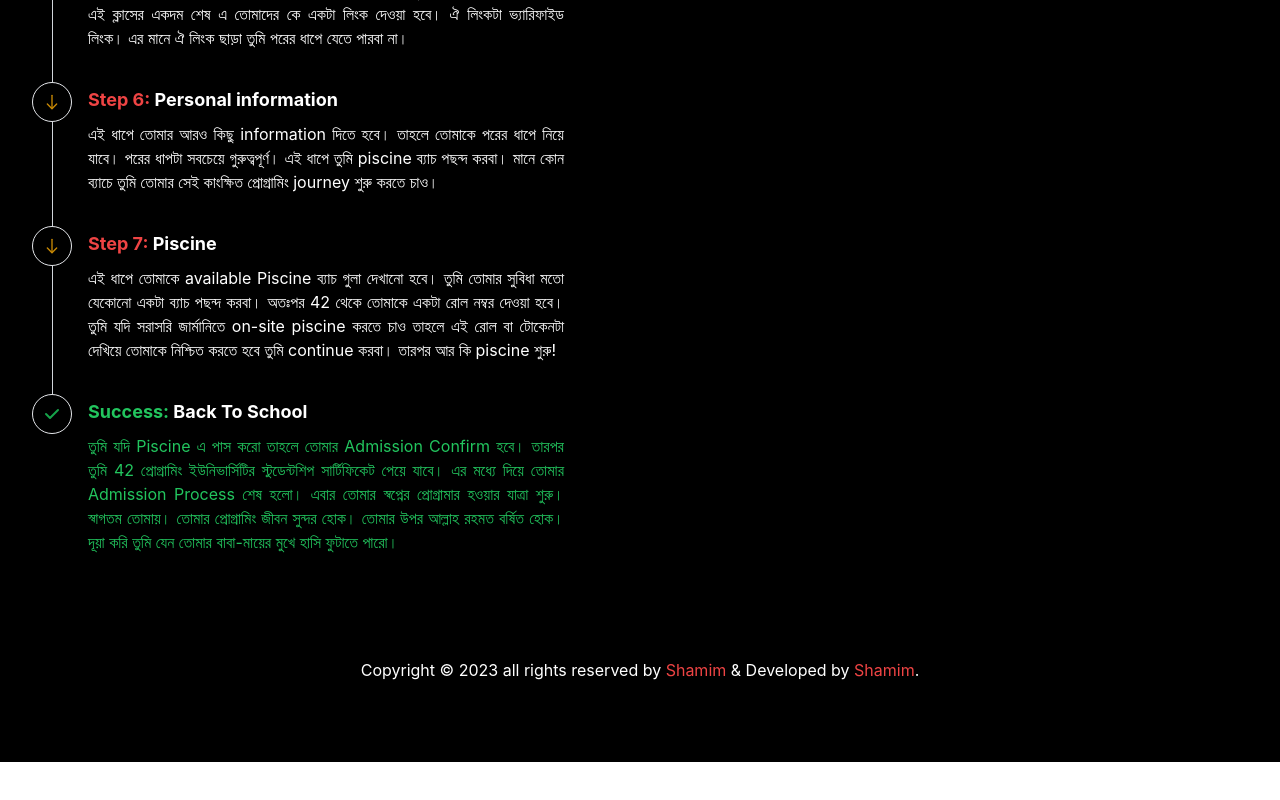
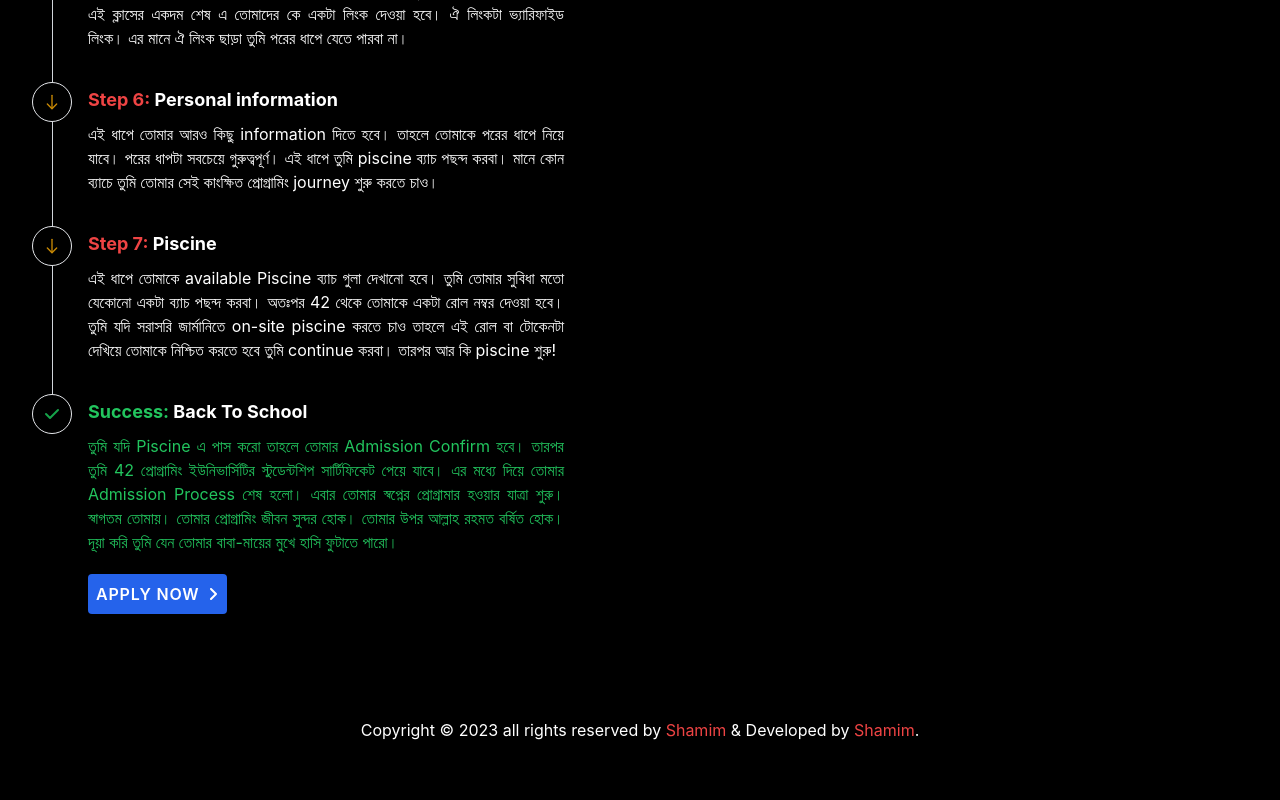
Before and after one commit to anamulislamshamim/42-info-desk-bangla, a React (Create React App) app: page /admission in a window 1280 px wide. Shown: the part 1039-1839 px from the top of the page. Before the commit the page ends 1801 px from the top, so only its background shows below. Built offline with nearby package versions, Linux system fonts and the light colour scheme.

Commit message:
some development has been done

```diff
--- a/src/pages/AdmissionProcess.jsx
+++ b/src/pages/AdmissionProcess.jsx
@@ -299,6 +299,22 @@ const AdmissionProcess = () => {
                                 তুমি যদি Piscine এ পাস করো তাহলে তোমার Admission Confirm হবে। তারপর তুমি 42 প্রোগ্রামিং ইউনিভার্সিটির স্টুডেন্টশিপ সার্টিফিকেট পেয়ে যাবে।
                                 এর মধ্যে দিয়ে তোমার Admission Process শেষ হলো। এবার তোমার স্বপ্নের প্রোগ্রামার হওয়ার যাত্রা শুরু। স্বাগতম তোমায়।
                                 তোমার প্রোগ্রামিং জীবন সুন্দর হোক। তোমার উপর আল্লাহ রহমত বর্ষিত হোক। দূয়া করি তুমি যেন তোমার বাবা-মায়ের মুখে হাসি ফুটাতে পারো।
+                                <p>
+                                    <a
+                                        href="/course"
+                                        aria-label=""
+                                        className="inline-flex mt-5 items-center font-semibold tracking-wider transition-colors duration-200 text-white bg-blue-600 hover:text-red-500 p-2 rounded"
+                                    >
+                                        APPLY NOW
+                                        <svg
+                                            className="inline-block w-3 ml-2"
+                                            fill="currentColor"
+                                            viewBox="0 0 12 12"
+                                        >
+                                            <path d="M9.707,5.293l-5-5A1,1,0,0,0,3.293,1.707L7.586,6,3.293,10.293a1,1,0,1,0,1.414,1.414l5-5A1,1,0,0,0,9.707,5.293Z" />
+                                        </svg>
+                                    </a>
+                                </p>
                             </p>
                         </div>
                     </div>
--- a/src/pages/Banner.jsx
+++ b/src/pages/Banner.jsx
@@ -38,6 +38,7 @@ const Banner = () => {
                     <path d="M9.707,5.293l-5-5A1,1,0,0,0,3.293,1.707L7.586,6,3.293,10.293a1,1,0,1,0,1.414,1.414l5-5A1,1,0,0,0,9.707,5.293Z" />
                   </svg>
                 </Link>
+                <p className='text-yellow-500 mt-10'>এই পেজের শুরু থেকে শেষ পর্যন্ত খুব মনোযোগ দিয়ে পড়বে। আমি প্রয়োজনীয় সব তথ্য ব্লগ আকারে লিখেছি।</p>
               </div>
             </div>
             <div className="w-full max-w-xl xl:px-8 xl:w-8/12 bg-green-500">
--- a/src/pages/CourseBanner.jsx
+++ b/src/pages/CourseBanner.jsx
@@ -4,7 +4,7 @@ const CourseBanner = () => {
     return (
         <div className="relative" style={{ "z-index": "0" }}>
             <img
-                src="https://42berlin.de/wp-content/uploads/2021/08/379-HteDef-1024x682.jpg"
+                src="img-3.jpeg"
                 className="absolute inset-0 object-cover w-full h-full"
                 alt=""
             />
--- a/src/pages/TotalCost.jsx
+++ b/src/pages/TotalCost.jsx
@@ -263,7 +263,7 @@ const TotalCost = () => {
                         <div className="pt-1 pb-8">
                             <p className="mb-2 text-lg font-bold text-red-500">7 নম্বর খরচ: <span className='text-white'>Piscine Preparation Course Cost !</span></p>
                             <p className="text-white text-justify">
-                                এই কোর্স এর জন্য তোমাকে ৩৫০০ ইউরো দিতে হবে। বিস্তারিত জানতে course পেজ এ দেখতে পারো।
+                                এই কোর্স এর জন্য তোমাকে 4999 ইউরো দিতে হবে। বিস্তারিত জানতে course পেজ এ দেখতে পারো।
                             </p>
                         </div>
                     </div>
--- a/src/pages/courseQuestions/OverPrice.jsx
+++ b/src/pages/courseQuestions/OverPrice.jsx
@@ -23,7 +23,8 @@ const OverPrice = () => {
                     অথচ আমি এই ওয়েবসাইটে তোমাদের প্রয়োজনীয় সব তথ্যই দিয়েছি। এমনকি আমি এটা পযর্ন্ত বলেছি যে তুমি চাইলে একা করতে পারো তবে সেটা না হওয়ার সম্ভাবনা <span className='text-red-500'>৯৯%</span> ।
                     <span className='text-white'> আমি একজন সফটওয়্যার ইঞ্জিনিয়ার। জার্মানিতে একটা সফটওয়্যার ইঞ্জিনিয়ার এর মাসিক বেতন ৫-৭ হাজার ইউরো। </span>
                     আমি তোমার জন্য <span className='text-red-500'>৩-৫ মাস</span> শ্রম দিবো তার বিনিময় আমি কি <span className='text-white'>১ মাসের বেতন তোমার থেকে আশা করতে পারি না </span>?
-                    <span className='text-red-500'> এটা তোমার বিবেকের কাছে আমার প্রশ্ন ?</span> তারপরও যদি বলো over priced, তাহলে আমি বলবো ভাই তুমি একটা এজেন্সী ধরে যাও। তাদের কে ১৫-২০ লক্ষ টাকা দাও!
+                    <span className='text-red-500'> এটা তোমার বিবেকের কাছে আমার প্রশ্ন ?</span> তারপরও যদি বলো Over Priced,
+                    তাহলে আমি বলবো ভাই তুমি একটা এজেন্সী ধরে যাও। তাদের কে ১৫-২০ লক্ষ টাকা দাও!
                 </p>
             </div>
             <div className="mb-10 sm:text-center">
```
Also changed, not shown: public/img-3.jpeg (added).
